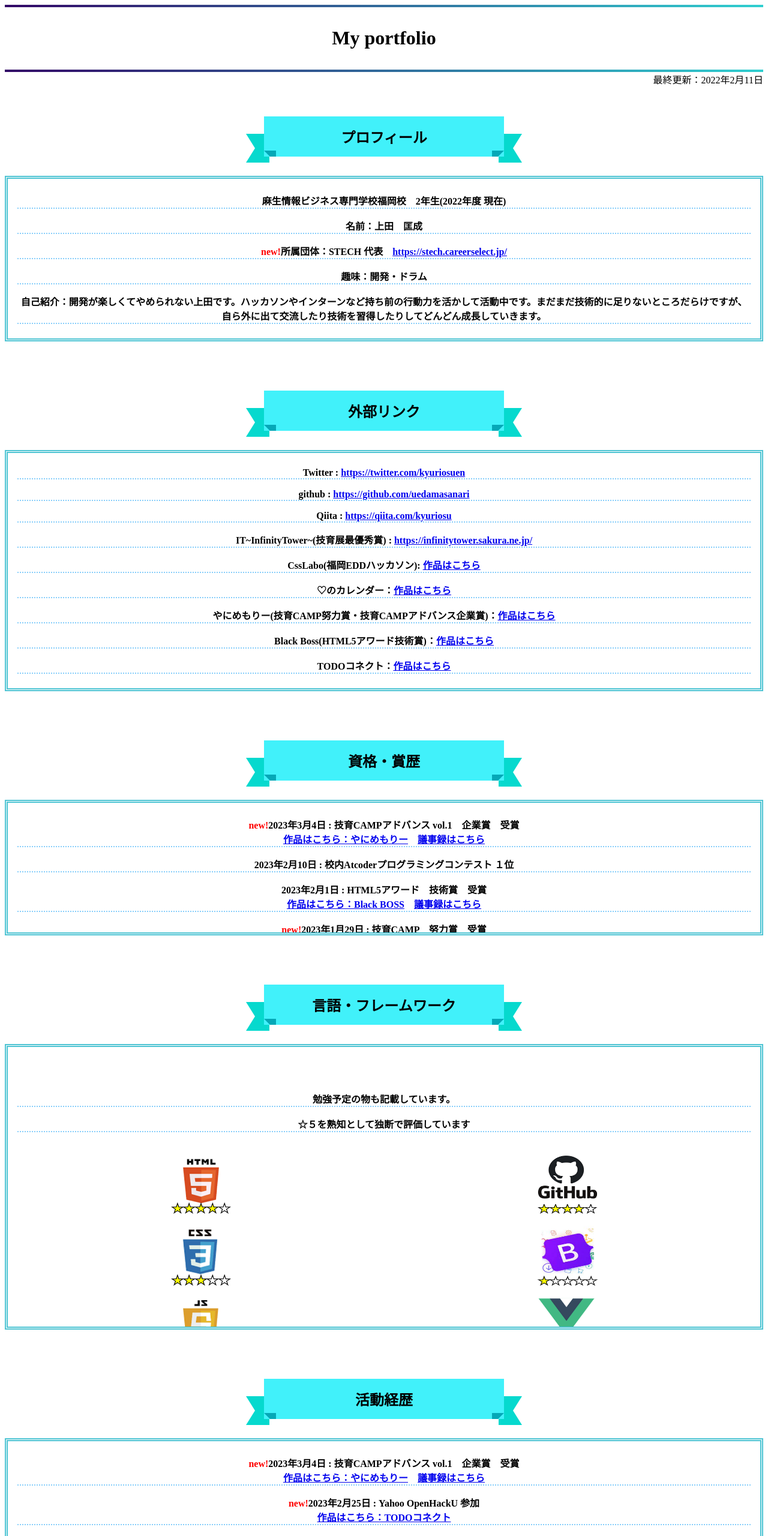
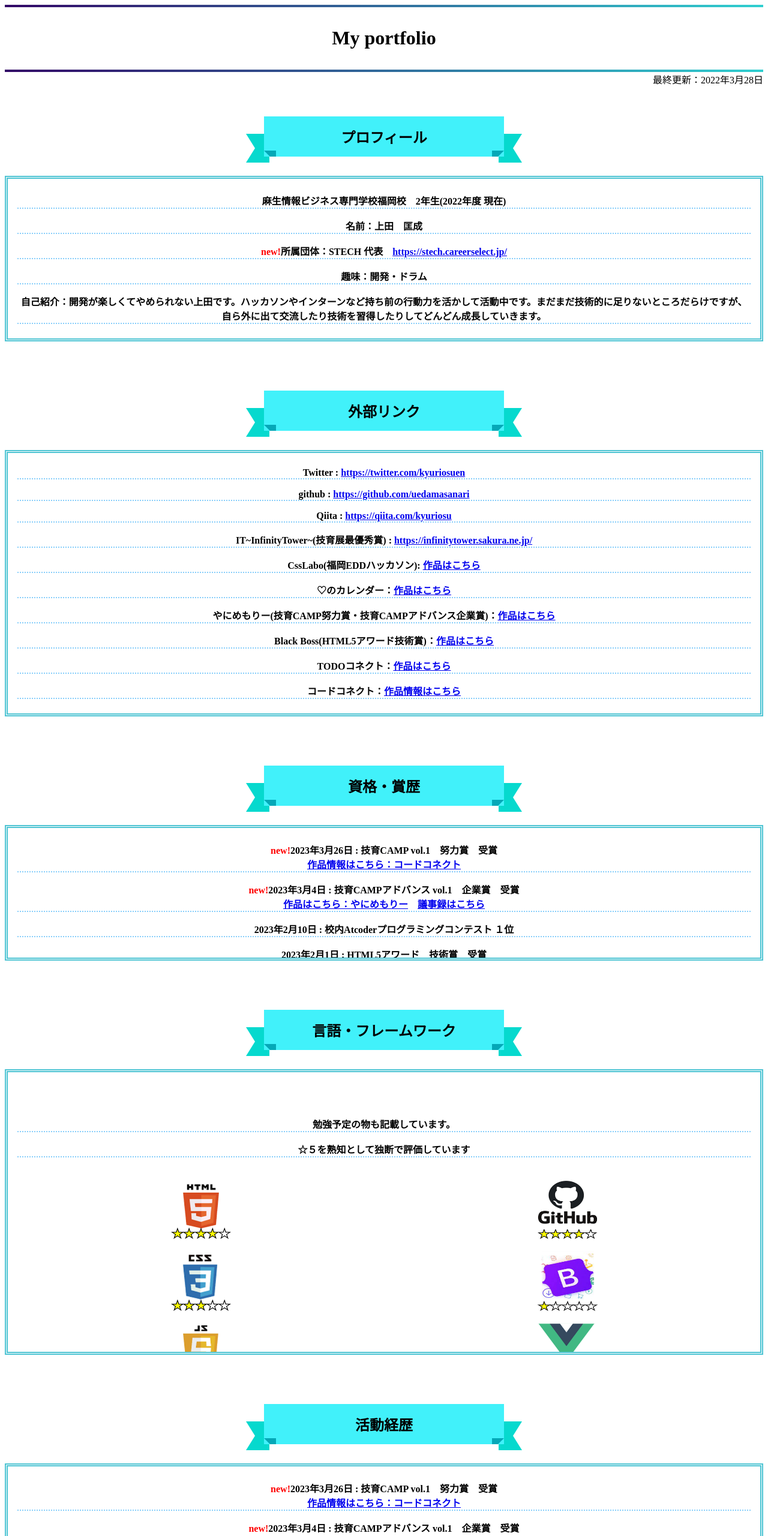
Before and after one commit to uedamasanari/portfolio, a plain HTML site: page index.html in a window 1280 px wide. Shown: the top 2560 px of the page at 60% size. Drawn offline with Linux system fonts and the light colour scheme.

Commit message:
技育CAMPvol1の情報追加

```diff
--- a/index.html
+++ b/index.html
@@ -15,7 +15,7 @@
             <h1>My portfolio</h1>
         </div>
         <div class="update">
-            最終更新：2022年2月11日
+            最終更新：2022年3月28日
         </div>
         <div class="gap"></div>
         <h2><span>プロフィール</span></h2>
@@ -42,10 +42,14 @@
             <p>やにめもりー(技育CAMP努力賞・技育CAMPアドバンス企業賞)：<a target="_blank" href="https://zingy-profiterole-accecf.netlify.app/">作品はこちら</a></p>
             <p>Black Boss(HTML5アワード技術賞)：<a target="_blank" href="https://zingy-profiterole-accecf.netlify.app/">作品はこちら</a></p>
             <p>TODOコネクト：<a target="_blank" href="https://candid-zuccutto-3151b7.netlify.app/">作品はこちら</a></p>
+            <p>コードコネクト：<a target="_blank" href="https://twitter.com/geek_pjt/status/1639931058065121282?s=20">作品情報はこちら</a></p>
         </div>
         <div class="gap"></div>
         <h2><span>資格・賞歴</span></h2>
         <div class="appeal">
+            <p><a class="new">new!</a>2023年3月26日 : 技育CAMP vol.1　努力賞　受賞<br><a target="_blank"
+                href="https://twitter.com/geek_pjt/status/1639931058065121282?s=20">作品情報はこちら：コードコネクト</a><span>　</span><span
+                class="br"><br></span></p>
             <p><a class="new">new!</a>2023年3月4日 : 技育CAMPアドバンス vol.1　企業賞　受賞<br><a target="_blank"
                 href="https://zingy-profiterole-accecf.netlify.app/">作品はこちら：やにめもりー</a><span>　</span><span
                 class="br"><br></span><a
@@ -103,6 +107,9 @@
         <div class="gap"></div>
         <h2><span>活動経歴</span></h2>
         <div class="history">
+            <p><a class="new">new!</a>2023年3月26日 : 技育CAMP vol.1　努力賞　受賞<br><a target="_blank"
+                href="https://twitter.com/geek_pjt/status/1639931058065121282?s=20">作品情報はこちら：コードコネクト</a><span>　</span><span
+                class="br"><br></span></p>
             <p><a class="new">new!</a>2023年3月4日 : 技育CAMPアドバンス vol.1　企業賞　受賞<br><a target="_blank"
                 href="https://zingy-profiterole-accecf.netlify.app/">作品はこちら：やにめもりー</a><span>　</span><span
                 class="br"><br></span><a
@@ -155,10 +162,11 @@
         <div class="gap"></div>
         <h2><span>更新履歴</span></h2>
         <div class="updatehistory">
+            <p><a class="new">new!</a>2023年3月26日　技育CAMPvol1の情報追加</p>
             <p><a class="new">new!</a>2023年3月7日　技育CAMPアドバンスとYahooOpenHackUの情報追加</p>
             <p><a class="new">new!</a>2023年2月10日　校内Atcoderプログラミングコンテスト1位の情報追加</p>
             <p><a class="new">new!</a>2023年2月1日　HTML5アワードで技術賞を受賞した「Black BOSS」についての情報追加</p>
-            <p><a class="new">new!</a>2023年1月29日　技育CAMPで努力賞を受賞した「やにめもりー」についての情報追加</p>
+            <p>2023年1月29日　技育CAMPで努力賞を受賞した「やにめもりー」についての情報追加</p>
             <p>STECH 代表　就任情報追加<a target="_blank"
                     href="https://stech.careerselect.jp/">https://stech.careerselect.jp/</a></p>
             <p>2023年2月21日　STECH開催のクリスマスハッカソンで優勝した際の情報追加</p>
```
